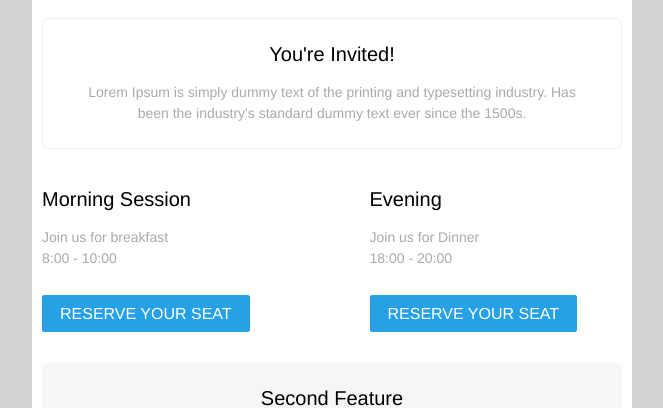
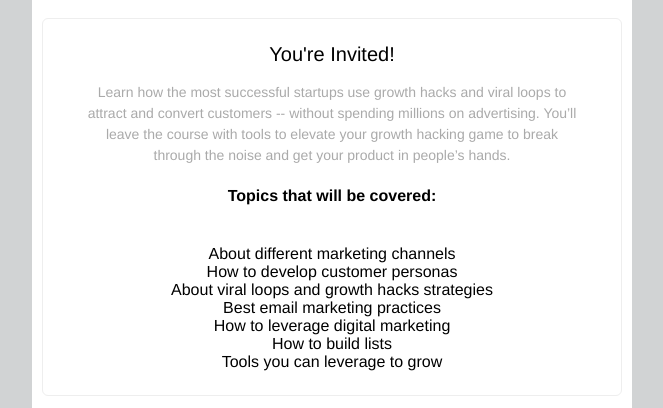
Before and after one commit to cambyses/basic, a plain HTML site: page index.html in a window 1280 px wide. Shown: the part 410-818 px from the top of the page, without its empty margins (308-971 px from the left). Drawn offline with Linux system fonts and the light colour scheme.

Commit message:
Update index.html

```diff
--- a/index.html
+++ b/index.html
@@ -236,11 +236,13 @@ img {
 <!-- ************************************************** BODY ********************************************************** -->
 
 
-<body paddingwidth="0" paddingheight="0" bgcolor="#d1d3d4"  style="padding-top: 0; padding-bottom: 0; padding-top: 0; padding-bottom: 0; background-repeat: repeat; width: 100% !important; -webkit-text-size-adjust: 100%; -ms-text-size-adjust: 100%; -webkit-font-smoothing: antialiased;" offset="0" toppadding="0" leftpadding="0">
+<body paddingwidth="0" paddingheight="0" bgcolor="#d1d3d4"
+style="padding-top: 0; padding-bottom: 0; padding-top: 0; padding-bottom: 0; background-repeat: repeat; width: 100% !important; -webkit-text-size-adjust: 100%; -ms-text-size-adjust: 100%; -webkit-font-smoothing: antialiased;" offset="0" toppadding="0" leftpadding="0">
   <table width="100%" border="0" cellspacing="0" cellpadding="0">
   <tbody>
     <tr>
-      <td><table width="600" border="0" cellspacing="0" cellpadding="0" align="center" bgcolor="#ffffff" style="font-family:helvetica, sans-serif;" class="MainContainer">
+      <td><table width="600" border="0" cellspacing="0" cellpadding="0" align="center" bgcolor="#ffffff"
+      style="font-family:helvetica, sans-serif;" class="MainContainer">
 
 
 
@@ -361,10 +363,20 @@ img {
                               <br>
                               <p>
 
+Learn how the most successful startups use growth hacks and viral loops to attract and convert customers
+-- without spending millions on advertising.
+You’ll leave the course with tools to elevate your growth hacking game to break through the noise and get your
+product in people’s hands.<br>
 
+<h4>Topics that will be covered:</h4><br>
 
-          Lorem Ipsum is simply dummy text of the printing and typesetting industry.
-          Has been the industry's standard dummy text ever since the 1500s.
+    About different marketing channels<br>
+    How to develop customer personas<br>
+    About viral loops and growth hacks strategies<br>
+    Best email marketing practices<br>
+    How to leverage digital marketing<br>
+    How to build lists<br>
+    Tools you can leverage to grow<br>
 
 
 
```
